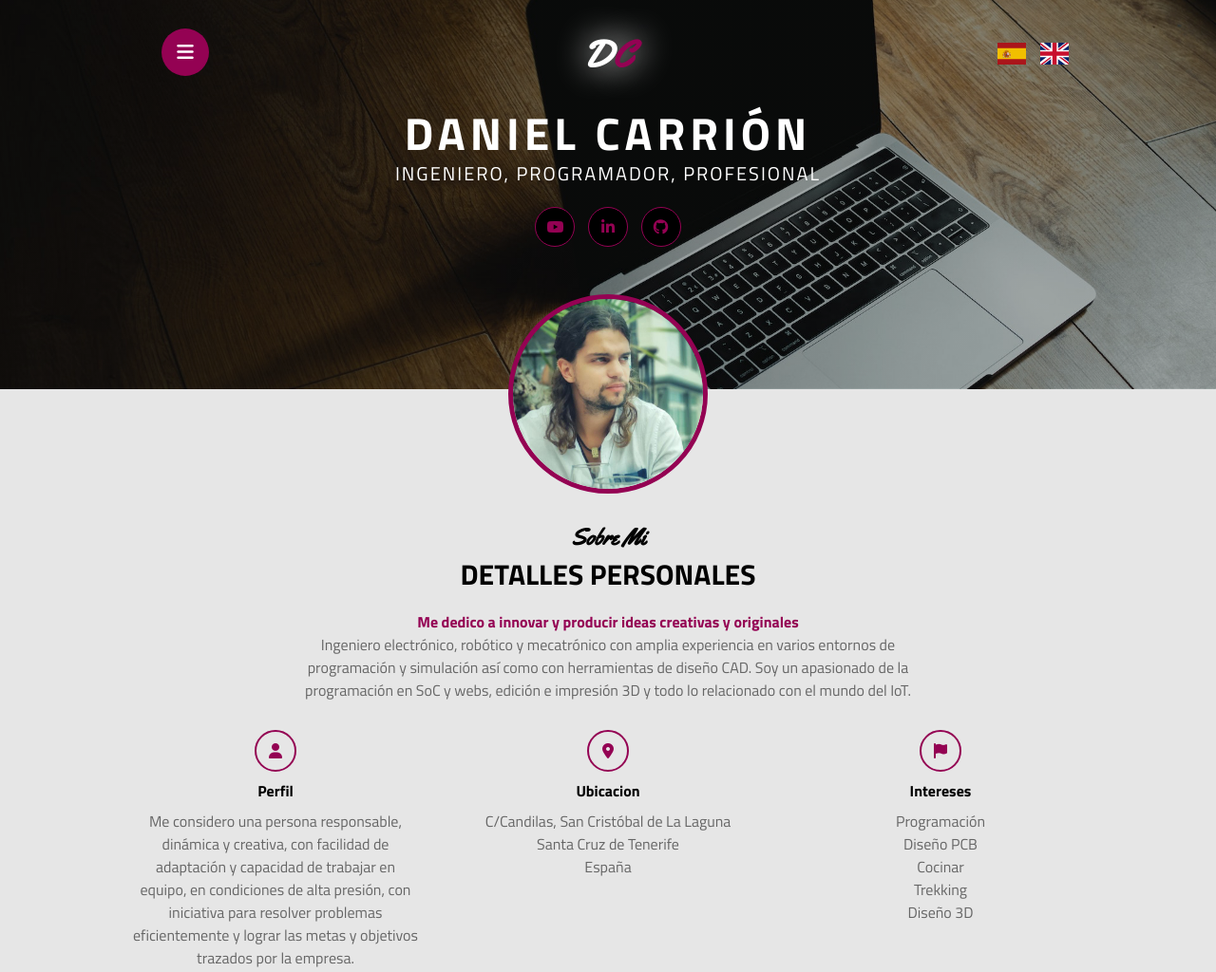
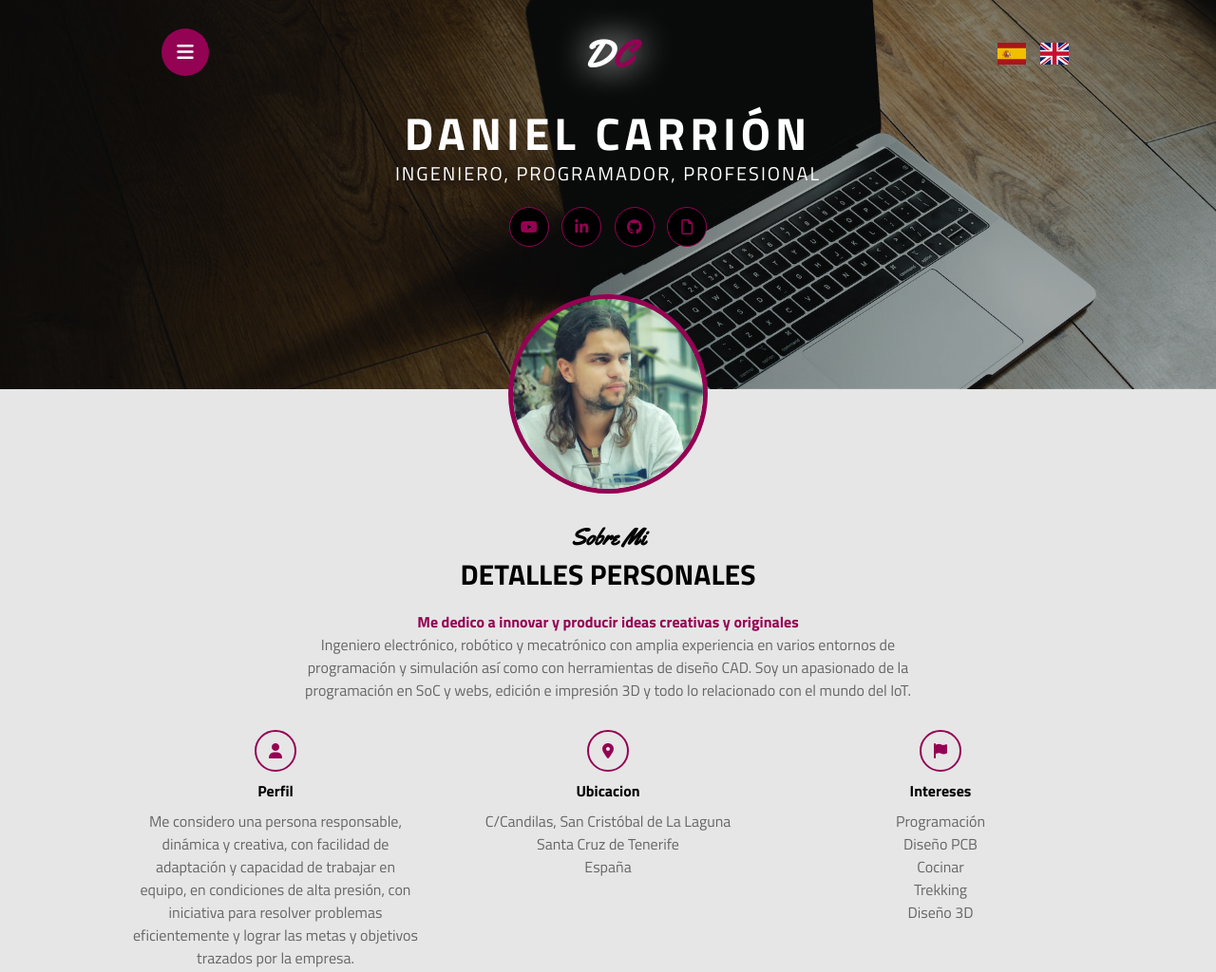
Before and after one commit to DaniCampusIoT/danicampusiot.github.io, a plain HTML site: page index.html in a window 1280 px wide. Shown: the top 1024 px of the page at 95% size. Drawn offline with Linux system fonts and the light colour scheme.

Commit message:
Add files via upload

```diff
--- a/index.html
+++ b/index.html
@@ -43,6 +43,7 @@
                         <a href="https://www.youtube.com/@danrodcar"><i class="fa-brands fa-youtube"></i></a>
                         <a href="https://www.linkedin.com/in/dani-rodriguez-carri%C3%B3n-a55973121/"><i class="fa-brands fa-linkedin-in"></i></a>
                         <a href="https://github.com/DaniCampusIoT"><i class="fa-brands fa-github"></i></a>
+                        <a href="drc_cv.pdf" ><i class="fa-regular fa-file"></i></a>
                     </div>
                 </div>
                 <div class="foto">
```
Also changed, not shown: 1 other file.
